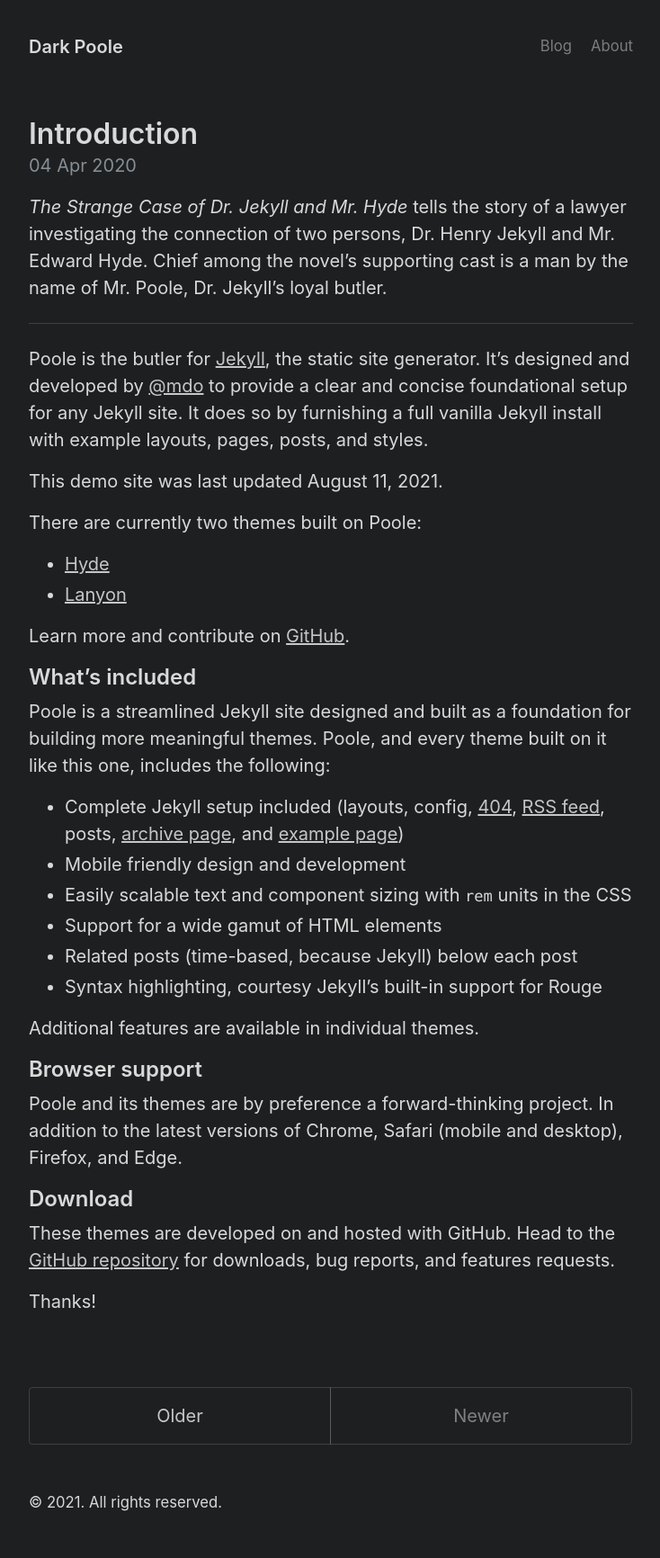
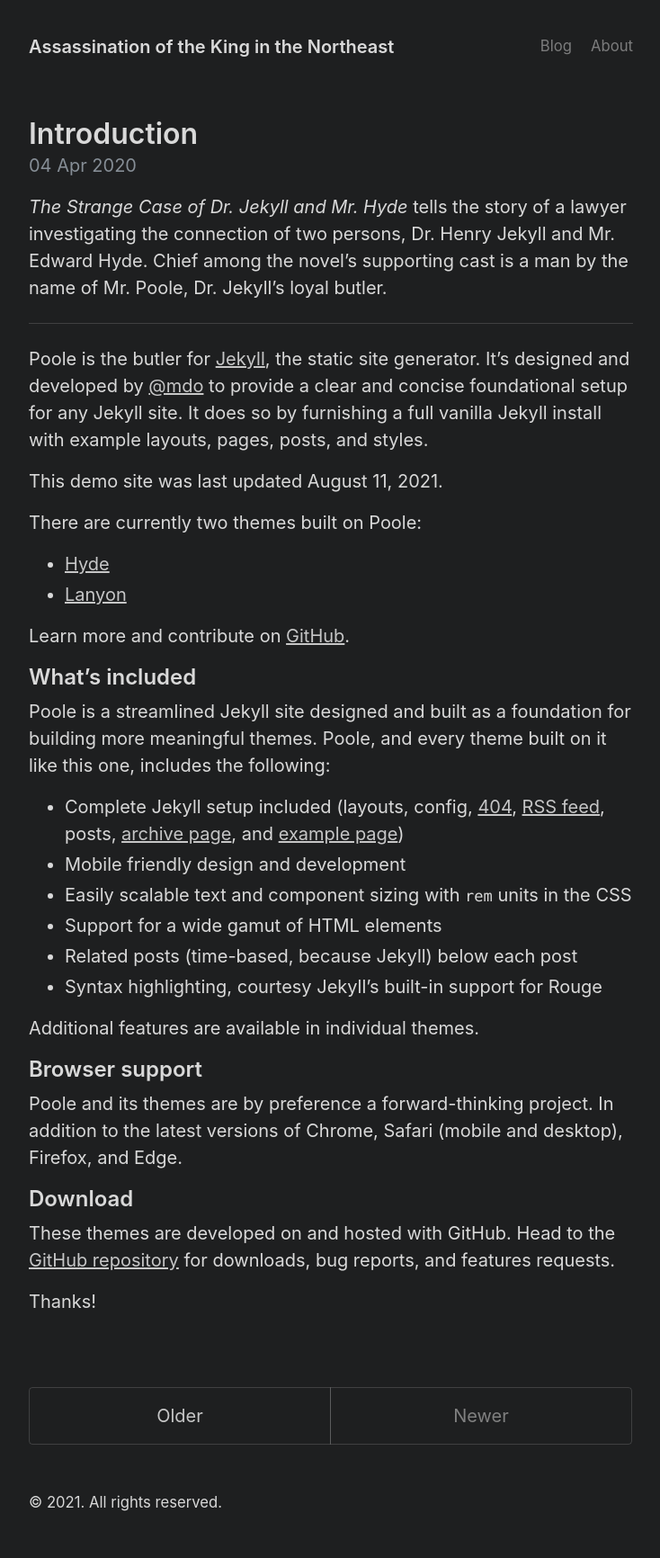
Before and after one commit to Caozuoking/caozuoking.github.io, a Jekyll site: the page built from index.html, in a window 1280 px wide. Shown: the whole page at 90% size, without its empty margins (272-1006 px from the left). Built offline with Jekyll 4.4.1, drawn with Linux system fonts in a browser that asks for light colours; the list of posts is cut into pages by our own code.

Commit message:
更新 _config.yml

```diff
--- a/_config.yml
+++ b/_config.yml
@@ -1,6 +1,6 @@
 # Setup
-title: Dark Poole
-url: https://getpoole.com
+title: Assassination of the King in the Northeast
+url: https://caozuoking.github.io/
 paginate: 1
 baseurl: ""
 permalink: pretty
@@ -32,8 +32,8 @@ sass:
 
 # Specify the author for blog posts
 author:
-  name: Mark Otto
-  url: https://twitter.com/mdo
+  name: Caozuoking
+  url: https://twitter.com/Jack_999999999
   email: markdotto@gmail.com
 
 # Custom vars
```
